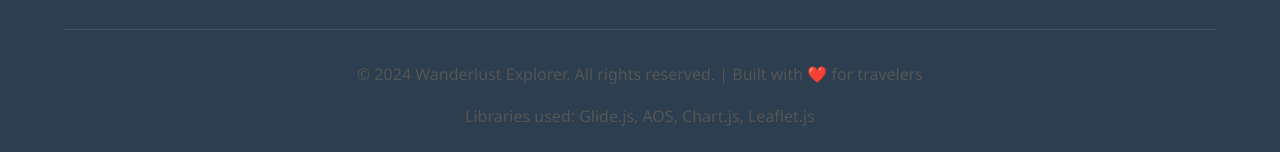
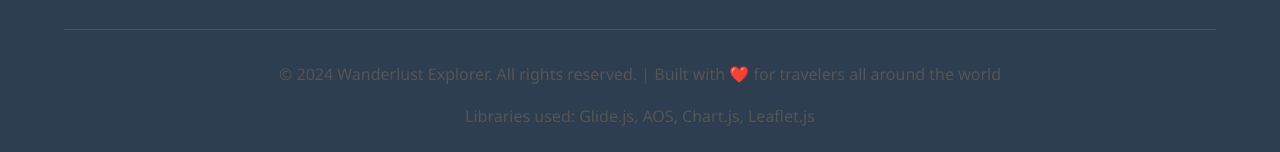
Before and after one commit to aallawy/JsLibraries_AlisaAllawy, a website: page Public/index.html in a window 1280 px wide. Shown: the part 4746-4898 px from the top of the page. Drawn offline with nearby package versions, Linux system fonts and the light colour scheme.

Commit message:
test
testing

```diff
--- a/Public/index.html
+++ b/Public/index.html
@@ -250,7 +250,7 @@
                 </div>
             </div>
             <div class="footer-bottom">
-                <p>&copy; 2024 Wanderlust Explorer. All rights reserved. | Built with ❤️ for travelers</p>
+                <p>&copy; 2024 Wanderlust Explorer. All rights reserved. | Built with ❤️ for travelers all around the world</p>
                 <p>
   Libraries used: Glide.js, AOS, Chart.js, Leaflet.js
 </p>
```
